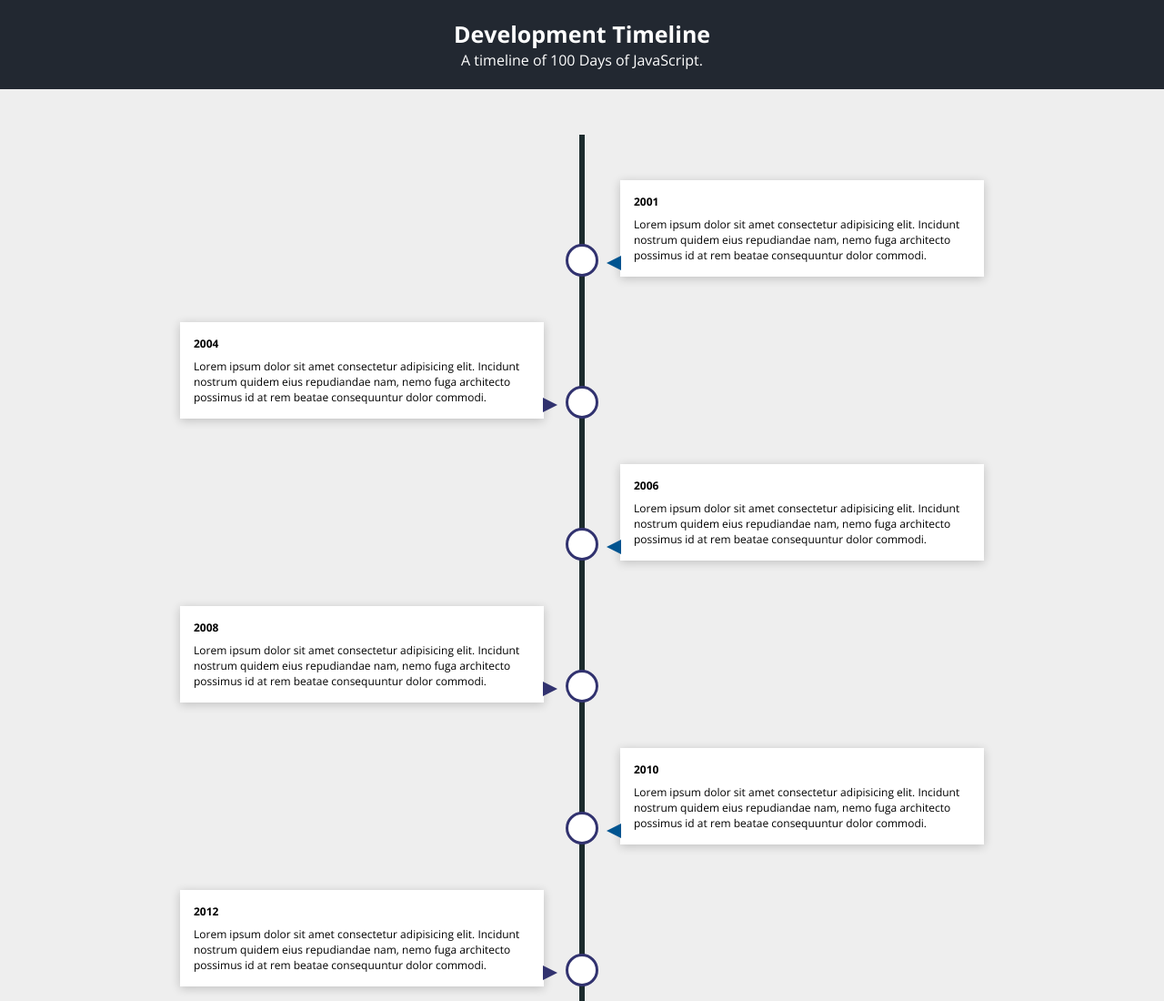
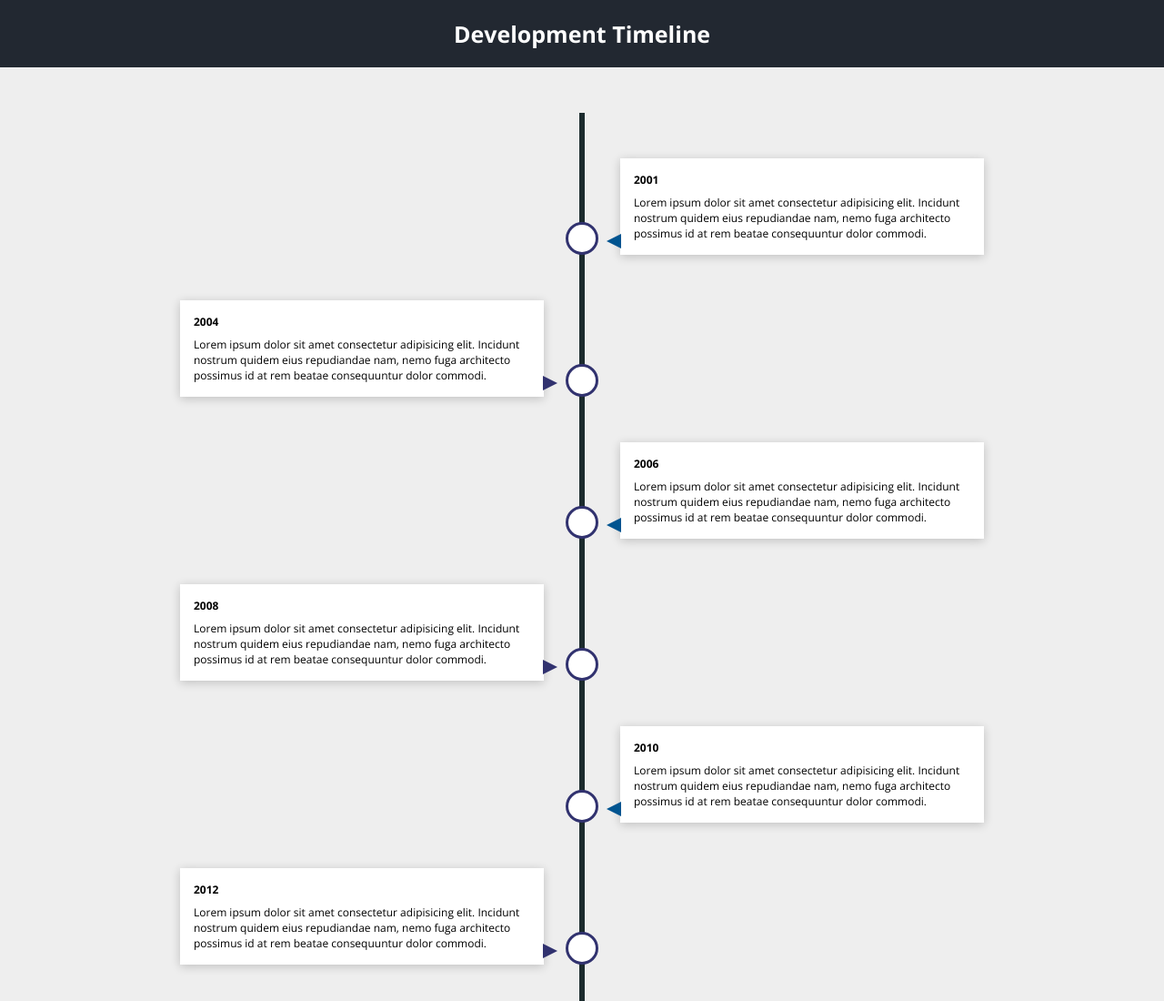
Before and after one commit to raydcode/Timeline-component, a plain HTML site: page index.html in a window 1280 px wide. Shown: the top 1100 px of the page at 91% size. Drawn offline with nearby package versions, Linux system fonts and the light colour scheme.

```diff
--- a/index.html
+++ b/index.html
@@ -14,7 +14,6 @@
     <section class="intro">
       <div class="container">
         <h1>Development Timeline</h1>
-        <p>A timeline of 100 Days of JavaScript.</p>
       </div>
     </section>
 
```
